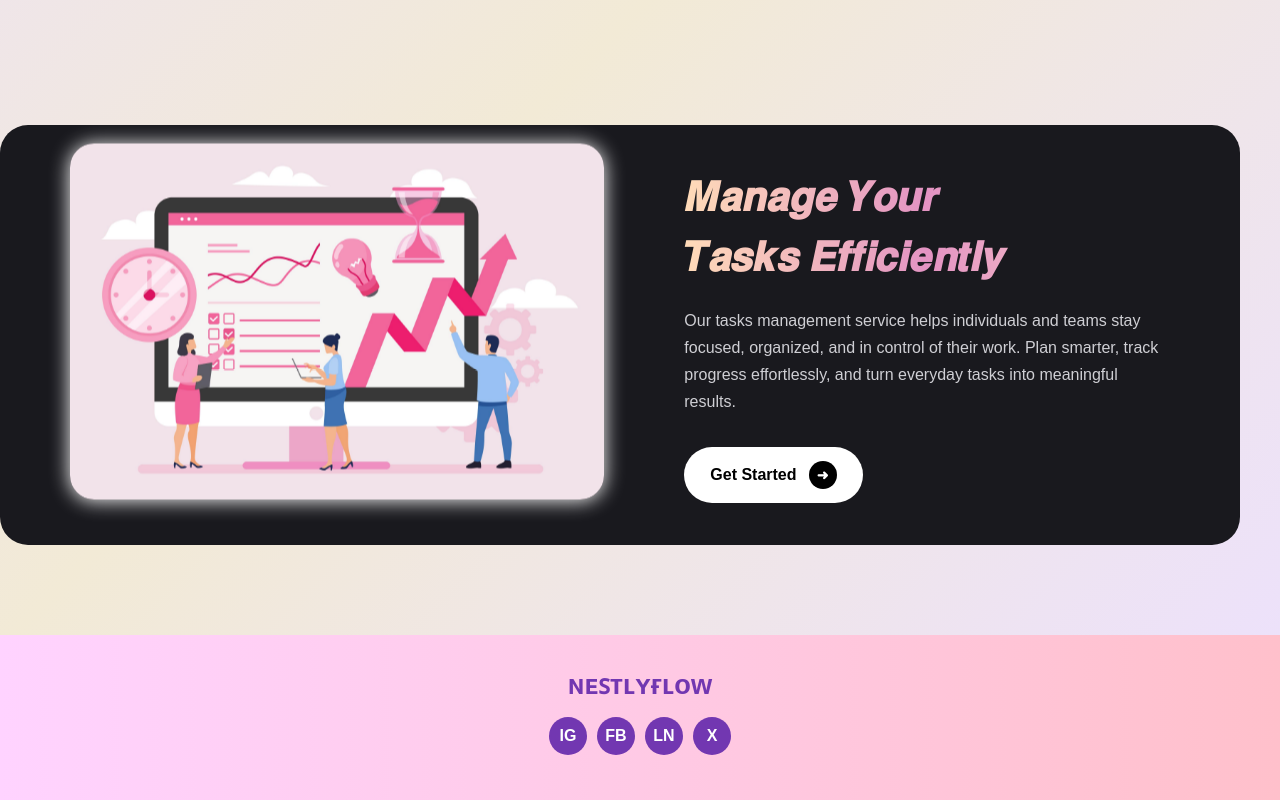
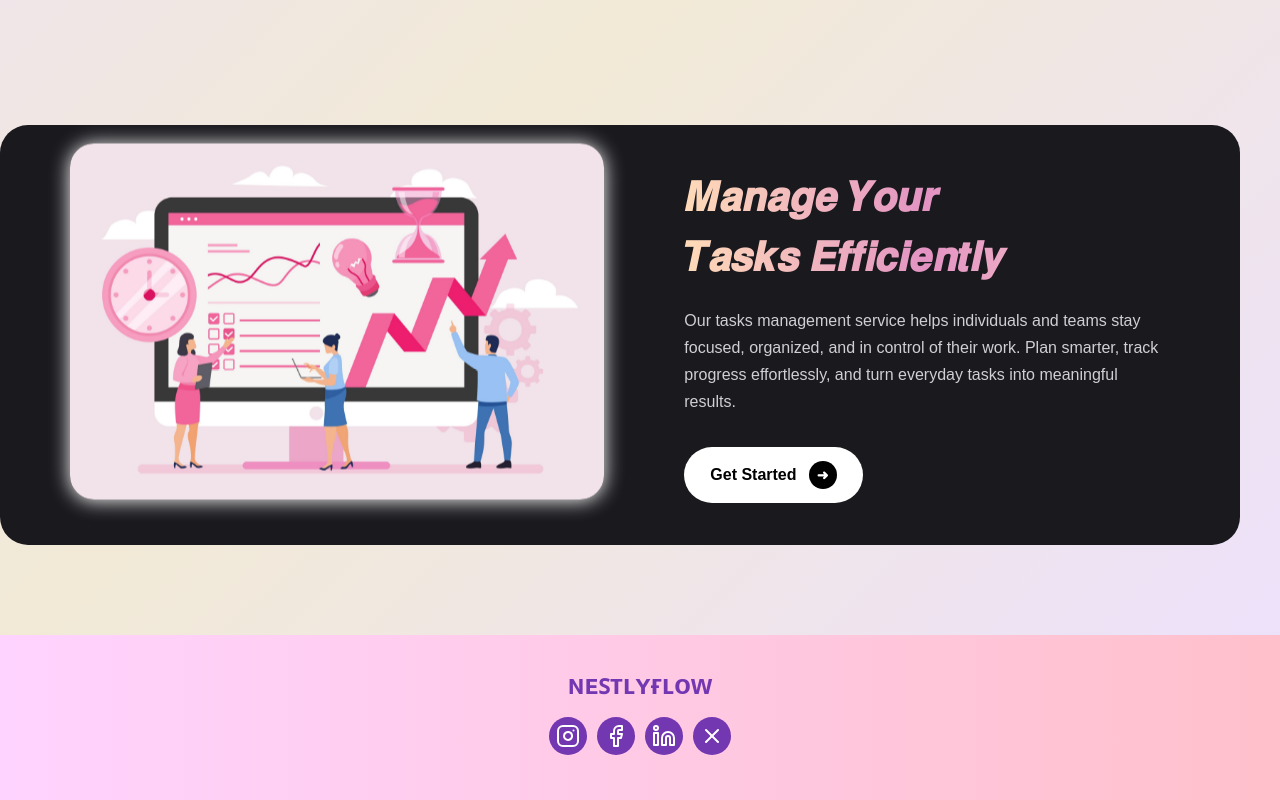
Before and after one commit to alishbah7/NestlyFlow, a Next.js app in the folder frontend/: page / in a window 1280 px wide. Shown: the part 785-1585 px from the top of the page. Built offline with nearby package versions, Linux system fonts and the light colour scheme; no server answers.

Commit message:
NestlyFlow

```diff
--- a/frontend/app/page.tsx
+++ b/frontend/app/page.tsx
@@ -6,6 +6,8 @@ import Link from "next/link";
 import Image from "next/image";
 import heroimg from "../public/images/heroimg.png";
 import { useRouter } from "next/navigation";
+
+import { Instagram, Facebook, Linkedin, X } from 'lucide-react';
 
 const HomePage = () => {
   const { user } = useAuth();
@@ -107,17 +109,17 @@ const HomePage = () => {
           <h2 className="footer-title">ɴᴇꜱᴛʟʏғʟᴏᴡ</h2>
 
           <div className="footer-social">
-            <Link href="#" className="social-icon">
-              IG
+            <Link href="https://www.instagram.com/innolyze_/" className="social-icon">
+              <Instagram size={24} />
             </Link>
-            <Link href="#" className="social-icon">
-              FB
+            <Link href="https://www.facebook.com/profile.php?id=61579966714044" className="social-icon">
+              <Facebook size={24} />
             </Link>
-            <Link href="#" className="social-icon">
-              LN
+            <Link href="https://www.linkedin.com/in/alishbah-m-kamran-598318316/?originalSubdomain=pk" className="social-icon">
+              <Linkedin size={24} />
             </Link>
-            <Link href="#" className="social-icon">
-              X
+            <Link href="https://x.com/_alishbah04_" className="social-icon">
+              <X size={24} />
             </Link>
           </div>
         </div>
```
